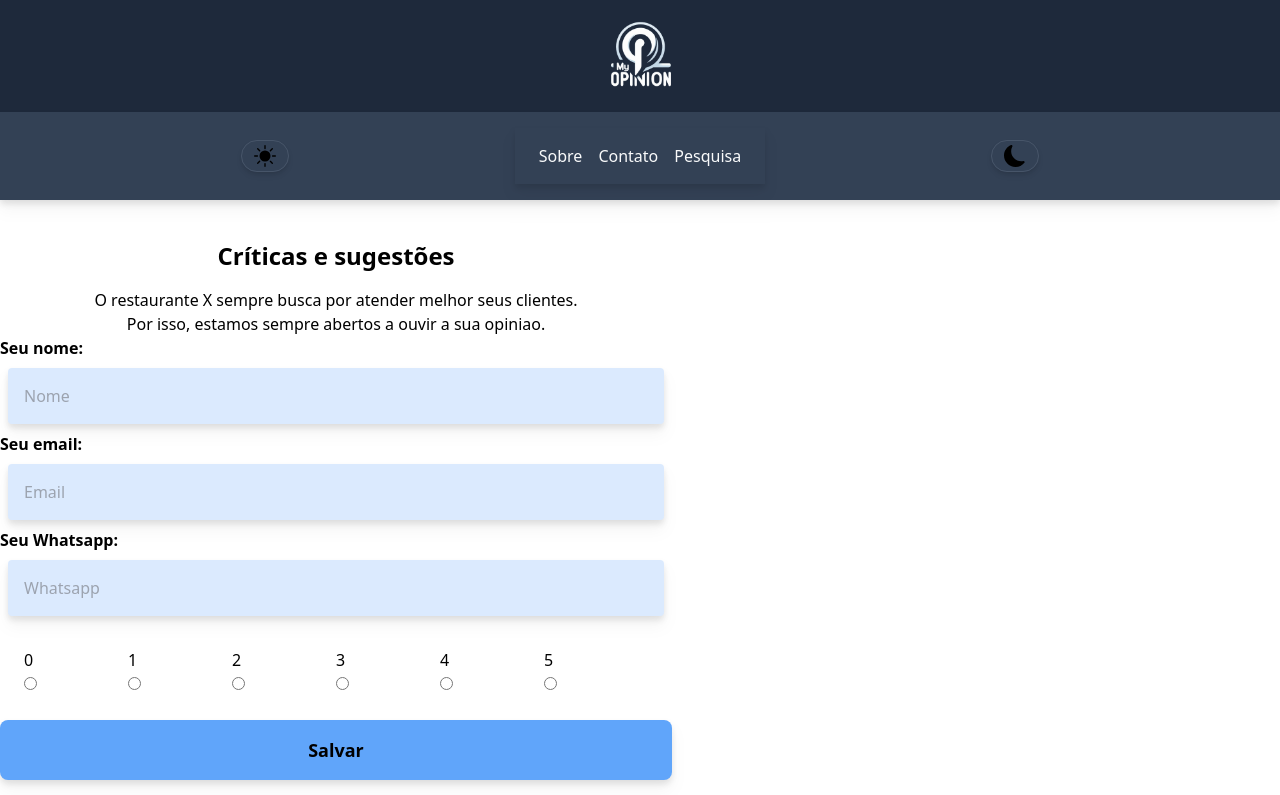
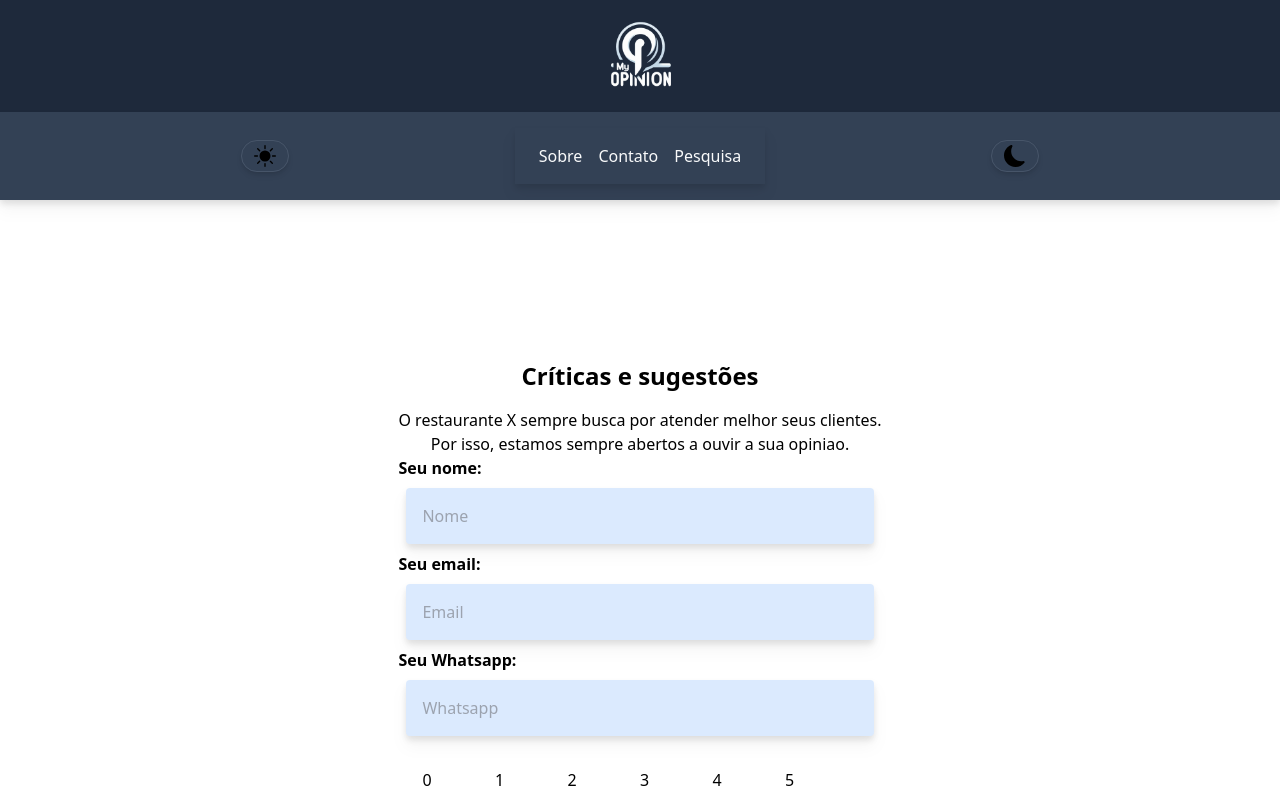
Before and after one commit to jvmhonorato/My-opinion, a Next.js app: page /search in a window 1280 px wide. Shown: the top 795 px of the page. Built offline with nearby package versions, Linux system fonts and the light colour scheme.

Commit message:
finish my opinion 2.0

```diff
--- a/pages/index.js
+++ b/pages/index.js
@@ -9,7 +9,7 @@ const Index = () => {
     const { data, error } = useSWR('/api/get-promo', fetcher );
 
     return (
-    <div className='flex h-screen align-middle items-center'>
+    <div className='flex flex-col '>
          <PageTitle title='Home'/>
         <h1 className="mt-13 text-center text-2xl" >O estabelecimneto X sempre busca por atender melhor seus clientes.</h1>
         <div className='text-center my-12  '>
--- a/pages/search.js
+++ b/pages/search.js
@@ -1,99 +1,130 @@
-import React,{useState} from 'react'
+import React, { useState } from 'react';
 
-import PageTitle from '../components/pageTitle'
+import PageTitle from '../components/pageTitle';
 
 const Search = () => {
   const [form, setForm] = useState({
-        Nome:'',
-        Email:'',
-        Whatsapp:''
-
-       })
-       const notas = [0,1,2,3,4,5]
-       const [success, setSuccess] = useState(false)
-       const [retorno, setRetorno] = useState({})
+    Nome: '',
+    Email: '',
+    Whatsapp: '',
+  });
+  const notas = [0, 1, 2, 3, 4, 5];
+  const [success, setSuccess] = useState(false);
+  const [retorno, setRetorno] = useState({});
 
   //Função responsável em mandar os dador pra API
   const save = async () => {
     //acrecentei esse Return pra não ficar chamando a API
 
+    try {
+      const response = await fetch('/api/save', {
+        method: 'POST',
+        body: JSON.stringify(form),
+      });
+      const data = await response.json();
+      setSuccess(true);
+      setRetorno(data);
+    } catch (err) {}
+  };
+  const onChange = (evt) => {
+    //captura a propriedade name no <input>
+    const key = evt.target.name;
+    //tem que fazer uma validação pra funcionar como valor no setForm
+    const value = evt.target.value;
+    //pega tudo do formulário antigo e copia
+    setForm((old) => ({
+      ...old,
+      [key]: value,
+    }));
+  };
+  return (
+    <div className=" flex h-screen pt-36 align-middle justify-center ">
+      <div className="">
+        <PageTitle title="Pesquisa" />
+        <h1 className="text-center font-bold my-4 text-2xl">
+          Críticas e sugestões
+        </h1>
+        <p className="text-center">
+          O restaurante X sempre busca por atender melhor seus clientes.
+          <br />
+          Por isso, estamos sempre abertos a ouvir a sua opiniao.
+        </p>
 
-       try {
-       const response = await fetch('/api/save' , {
-        method: 'POST',
-        body:JSON.stringify(form)
-       })
-       const data = await response.json()
-       setSuccess(true)
-       setRetorno(data)
-    }catch(err) {
-
-    }
-    }
-    const onChange = evt => {
-        //captura a propriedade name no <input>
-        const key = evt.target.name
-        //tem que fazer uma validação pra funcionar como valor no setForm
-        const value = evt.target.value
-        //pega tudo do formulário antigo e copia
-        setForm(old => ({
-            ...old,
-            [key]: value
-        }) )
-    }
+        {!success && (
+          <div className="flex flex-col ">
+            <label className="font-bold ">Seu nome:</label>
+            <input
+              type="text"
+              className="p-4 block drop-shadow-lg bg-blue-100 m-2 rounded"
+              placeholder="Nome"
+              onChange={onChange}
+              name="Nome"
+            />
+            <label className="font-bold ">Seu email:</label>
+            <input
+              type="text"
+              className="p-4 block drop-shadow-lg bg-blue-100 m-2 rounded"
+              placeholder="Email"
+              onChange={onChange}
+              name="Email"
+            />
+            <label className="font-bold ">Seu Whatsapp:</label>
+            <input
+              type="text"
+              className="p-4 block drop-shadow-lg bg-blue-100 m-2 rounded"
+              placeholder="Whatsapp"
+              onChange={onChange}
+              name="Whatsapp"
+            />
+            <div className=" flex p-6">
+              {notas.map((nota) => {
                 return (
-
-        <div className='flex flex-col pt-6 max-w-2xl '>
-            <PageTitle title='Pesquisa'/>
-            <h1 className='text-center font-bold my-4 text-2xl'>Críticas e sugestões</h1>
-            <p className='text-center'>O restaurante X sempre busca por atender melhor seus clientes.<br/>
-            Por isso, estamos sempre abertos a ouvir a sua opiniao.</p>
-
-            {!success &&
-                <div className='flex flex-col align-middle justify-center '>
-
-                <label className='font-bold ' >Seu nome:</label>
-                <input type='text' className='p-4 block drop-shadow-lg bg-blue-100 m-2 rounded' placeholder='Nome' onChange={onChange} name='Nome'/>
-                <label className='font-bold ' >Seu email:</label>
-                <input type='text' className='p-4 block drop-shadow-lg bg-blue-100 m-2 rounded' placeholder='Email' onChange={onChange} name='Email'/>
-                <label className='font-bold ' >Seu Whatsapp:</label>
-                <input type='text' className='p-4 block drop-shadow-lg bg-blue-100 m-2 rounded' placeholder='Whatsapp' onChange={onChange} name='Whatsapp'/>
-                <div className=' flex p-6'>
-                {notas.map(nota => {
-                    return (
-                    <label className='block w-1/6'>
-                        {nota}<br/>
-                        <input type='radio' name='Nota' value={nota} onChange={onChange}/>
-                    </label>)
+                  <label className="block w-1/6">
+                    {nota}
+                    <br />
+                    <input
+                      type="radio"
+                      name="Nota"
+                      value={nota}
+                      onChange={onChange}
+                    />
+                  </label>
+                );
               })}
             </div>
 
-
-
-                <button className={'bg-blue-400 px-6 py-4 font-bolt rounded-lg drop-shadow-lg hover:drop-shadow-2xl font-bold text-lg'} onClick={save} >Salvar
+            <button
+              className={
+                'bg-blue-400 px-6 py-4 font-bolt rounded-lg drop-shadow-lg hover:drop-shadow-2xl font-bold text-lg'
+              }
+              onClick={save}
+            >
+              Salvar
             </button>
-
-                </div>}
-                 {success && <div className='w-48 mx-auto ' >
-                    <p className='mt-6 mb-6 text-center bg-blue-100 border-t border-b border-blue-500 text-blue-700 px-4 py-3'> Obrigado por contribui com sua sugestão ou crítica.</p>
-                    {
-                        retorno.showCoupon &&
-                            <div className='text-center border p-4 mb-6'>
-
-                            <span className='font-bold  text- xl'>{retorno.Cupom}</span>
           </div>
-                    }
-                    {
-                        retorno.showCoupon &&
-                            <div className='text-center border p-4 mb-6'>
-
-                            <span className='font-bold block mb-2 '>{retorno.Promo}</span><br/>Tire uma foto ou print dessa tela e mostre ao garçom
+        )}
       </div>
-                    }
-
-                </div>}
-
+      {success && (
+        <div className="w-48 mx-auto ">
+          <p className="mt-6 mb-6 text-center bg-blue-100 border-t border-b border-blue-500 text-blue-700 px-4 py-3">
+            {' '}
+            Obrigado por contribui com sua sugestão ou crítica.
+          </p>
+          {retorno.showCoupon && (
+            <div className="text-center border p-4 mb-6">
+              <span className="font-bold  text- xl">{retorno.Cupom}</span>
             </div>
-    )
-}
-export default Search
+          )}
+          {retorno.showCoupon && (
+            <div className="text-center border p-4 mb-6">
+              <span className="font-bold block mb-2 ">{retorno.Promo}</span>
+              <br />
+              Tire uma foto ou print dessa tela e mostre ao garçom
+            </div>
+          )}
+        </div>
+      )}
+    </div>
+  );
+};
+export default Search;
```
Lines whose indentation alone changed are shown as unchanged.
